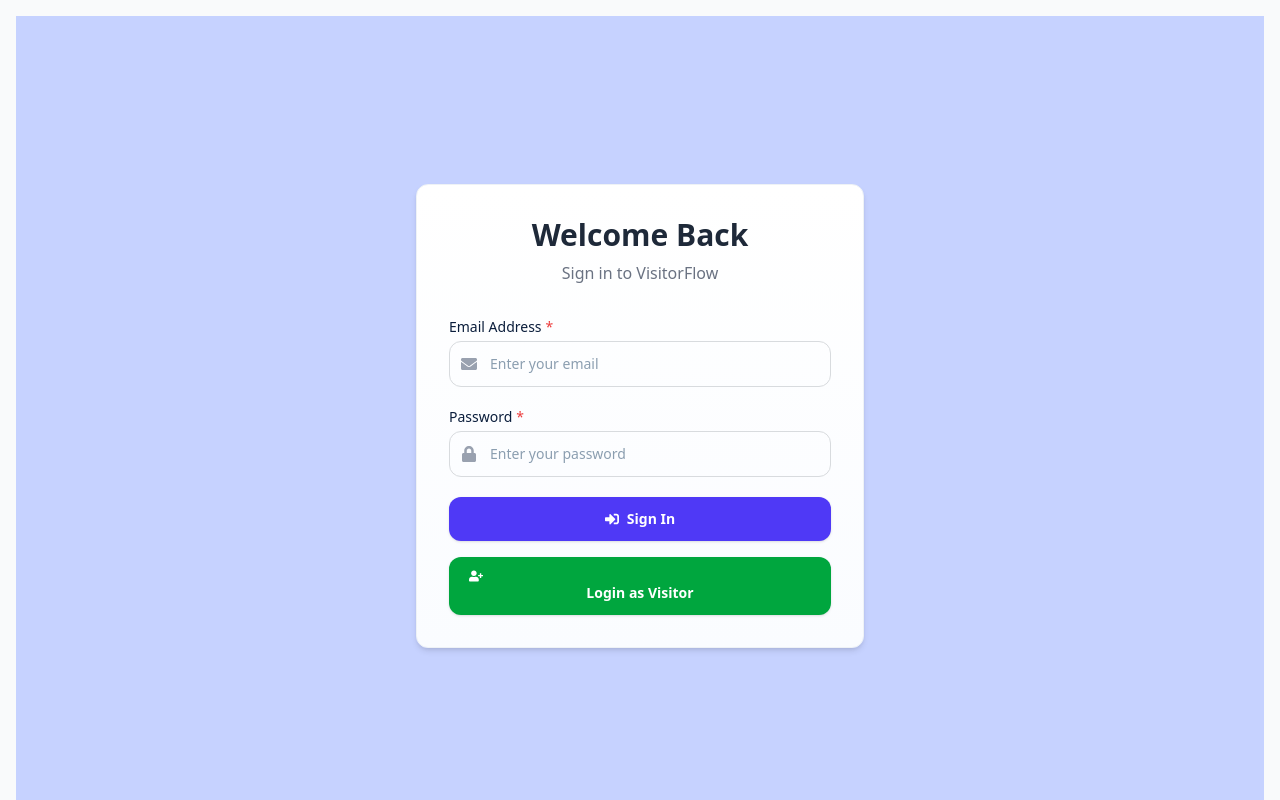
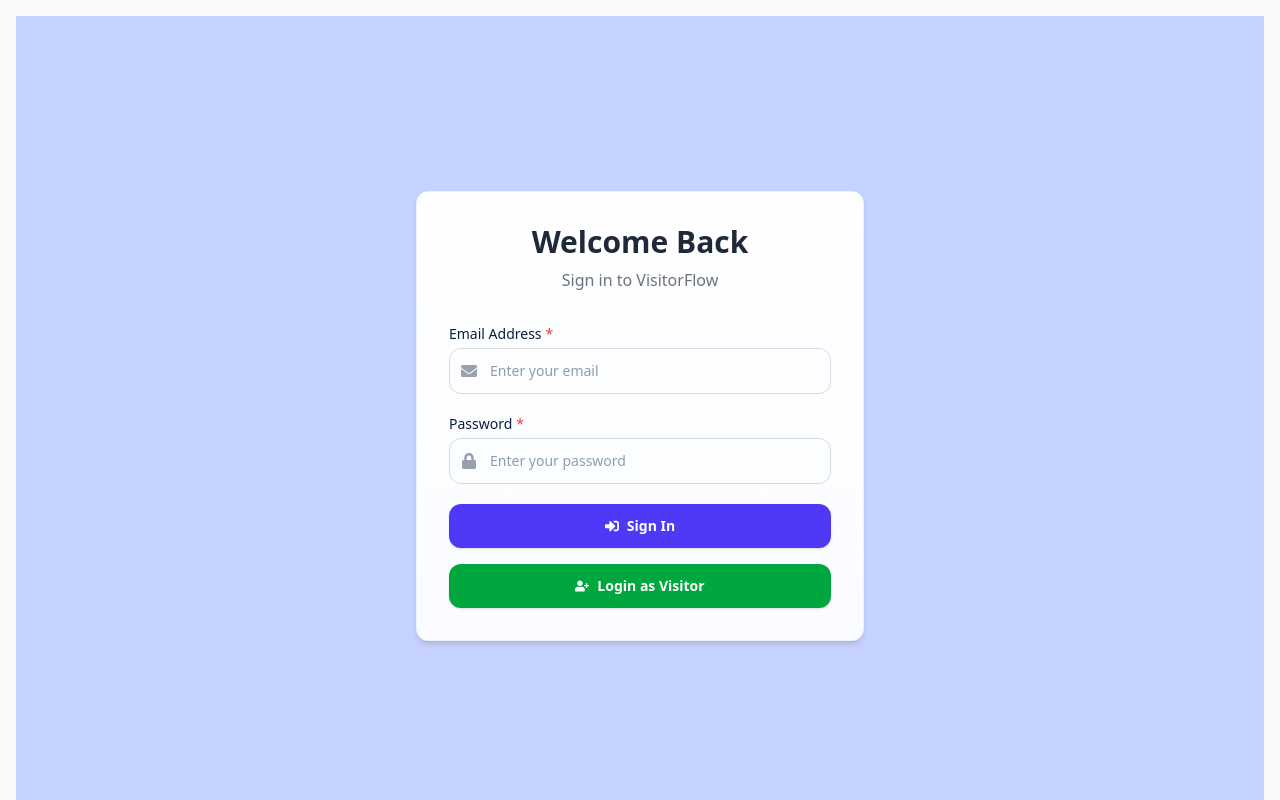
Before and after one commit to Gautam-Shende/MERN_Visitor_Management_, a React (Vite) app in the folder client/: page /login in a window 1280 px wide. Built offline with nearby package versions, Linux system fonts and the light colour scheme; no server answers.

Commit message:
Update Login.jsx

```diff
--- a/client/src/pages/auth/Login.jsx
+++ b/client/src/pages/auth/Login.jsx
@@ -108,14 +108,14 @@
 
         <div className="mt-4 text-center">
           <Button
+            as={Link}
+            to="/visitor/login"
             variant="success"
             type="button"
             disabled={loading}
             className="w-full text-white py-3 rounded-xl text-lg font-semibold"
           >
-            <Link to="/visitor/login" className="block w-full">
               <FaUserPlus /> Login as Visitor{" "}
-            </Link>
           </Button>
         </div>
       </Card>
```
